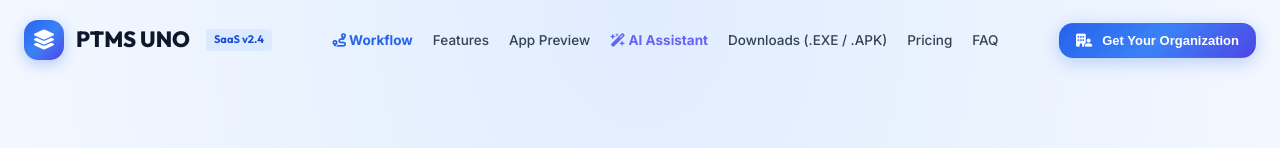
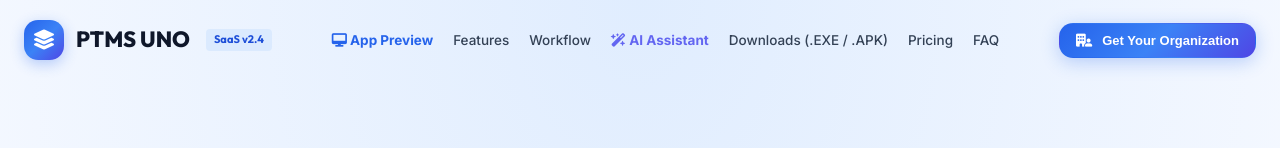
Before and after one commit to datsbitsindia/ptms_landing_web, a website: page index.html in a window 1280 px wide. Shown: the top 148 px of the page. Drawn offline with Linux system fonts and the light colour scheme.

Commit message:
Reorder top navbar links to put App Preview 1st, matching page section scroll sequence

```diff
--- a/index.html
+++ b/index.html
@@ -22,9 +22,9 @@
             </a>
 
             <ul class="nav-links">
-                <li><a href="#how-it-works" style="color:#2563eb;font-weight:700;"><i class="fa-solid fa-route"></i> Workflow</a></li>
+                <li><a href="#preview" style="color:#2563eb;font-weight:700;"><i class="fa-solid fa-desktop"></i> App Preview</a></li>
                 <li><a href="#features">Features</a></li>
-                <li><a href="#preview">App Preview</a></li>
+                <li><a href="#how-it-works">Workflow</a></li>
                 <li><a href="#ai" style="color:#6366f1;font-weight:700;"><i class="fa-solid fa-wand-magic-sparkles"></i> AI Assistant</a></li>
                 <li><a href="#downloads">Downloads (.EXE / .APK)</a></li>
                 <li><a href="#pricing">Pricing</a></li>
```
